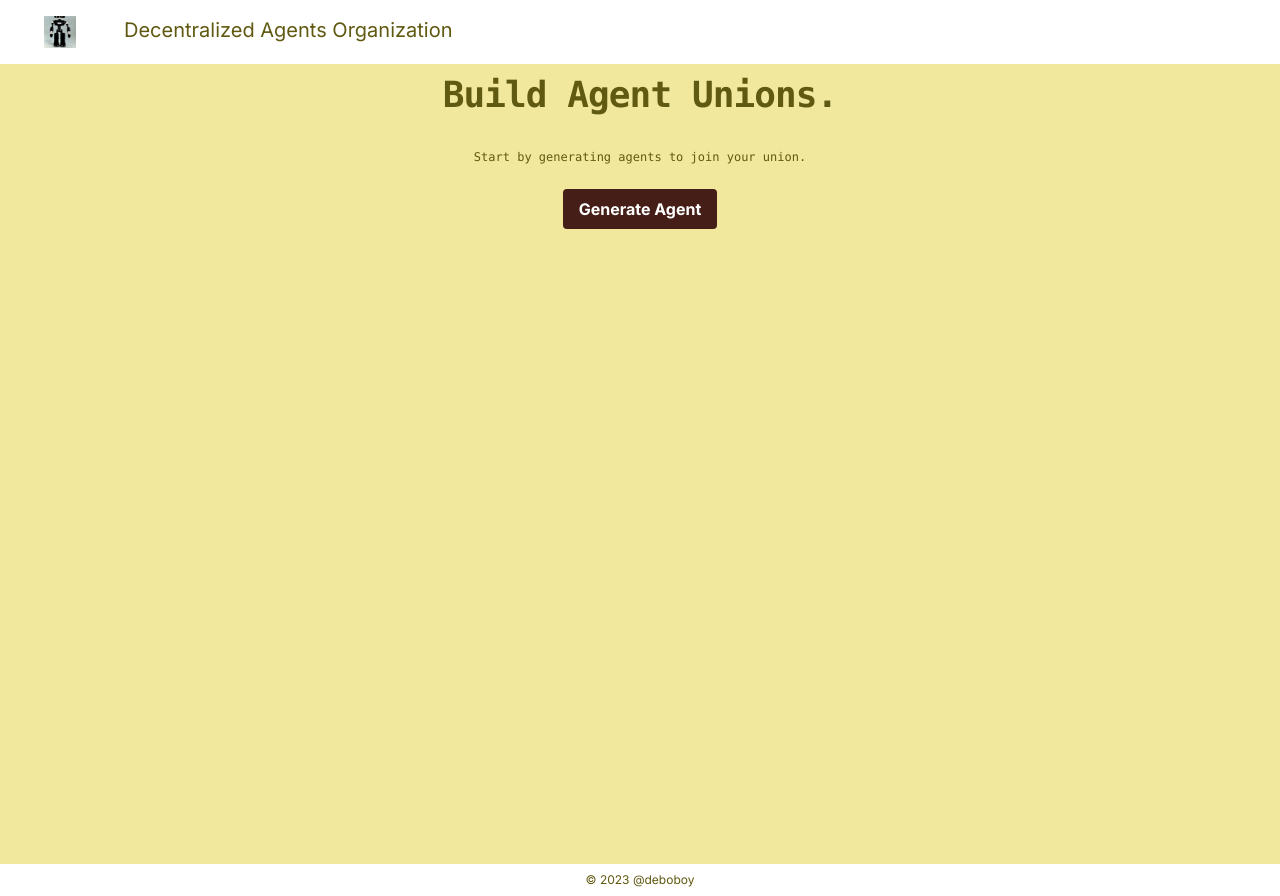
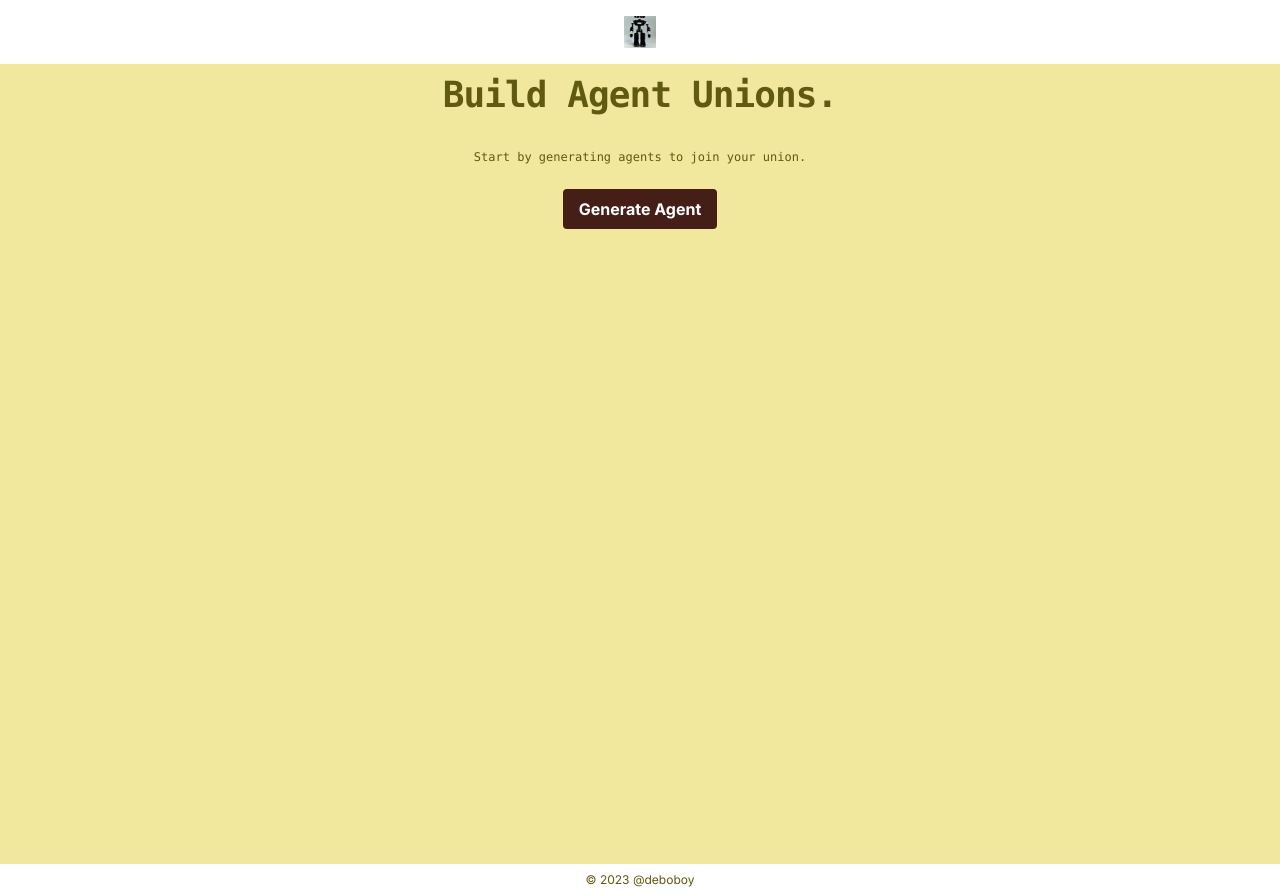
Before and after one commit to deboboy/agents-union, a Next.js app: page /studio in a window 1280 px wide. Built offline with nearby package versions, Linux system fonts and the light colour scheme.

Commit message:
cleanup layout; toast message

```diff
--- a/components/hugging-face.js
+++ b/components/hugging-face.js
@@ -71,7 +71,7 @@ const HFGenerate = () => {
   return (
     <div className="flex flex-col justify-left p-2">
       {toastVisible && (
-        <div className="fixed bottom-0 right-0 m-4 p-2 bg-green-500 text-white rounded">
+        <div className="fixed top-0 right-0 m-4 p-2 bg-[#b57236] text-white rounded">
           Description saved successfully!
         </div>
       )}
@@ -86,17 +86,19 @@ const HFGenerate = () => {
         return (
           <div key={index} className="w-full sm:w-1/2 md:w-1/3 lg:w-full pt-2 relative">
             <img src={url} className="w-full" />
-            <div className="bg-[#fcebdd] w-full inset-0 bg-black bg-opacity-50 text-[#605911] flex items-center justify-center border border-white">
+            <div className="w-full inset-0 bg-opacity-50 text-[#605911] flex items-center justify-center border border-white">
               {description}
             </div>
             <form onSubmit={handleSubmit(index)}>
-              <input ref={inputRef} type="text" className="w-full text-black mt-2 mb-2 rounded-none" placeholder="Describe agent" />
+              <input ref={inputRef} type="text" className="w-full text-black text-center mt-2 mb-2 rounded-none" placeholder="Describe agent skills and tools" />
+              <div className="flex justify-center">
                 <button
                   type="submit"
                   className="bg-[#451F17] hover:bg-gray-700 text-sm text-white font-bold py-2 px-2 rounded"
                 >
                   Save Description
                 </button>
+              </div>
             </form>
           </div>
         );
--- a/components/navbar.js
+++ b/components/navbar.js
@@ -24,30 +24,18 @@ export default function Navbar() {
             </button>
           </div>
           <div className="flex-1 flex items-center justify-center sm:items-stretch sm:justify-start">
-            <div className="flex-shrink-0 flex items-center">
+            <div className="flex-shrink-0 flex items-center justify-center w-full">
               <Link
                     href="/"
                     className="text-gray-300 hover:bg-gray-700 hover:text-white px-3 py-2 rounded-md text-sm font-medium"
                 >
-              <img className="block lg:hidden h-8 w-auto" src="/apple-touch-icon.png" alt="Decentralized Agents Organization" />
-              <img className="hidden lg:block h-8 w-auto" src="/apple-touch-icon.png" alt="Decentralized Agents Organization" />
+                <img className="block lg:hidden h-8 w-auto" src="/apple-touch-icon.png" alt="Decentralized Agents Organization" />
+                <img className="hidden lg:block h-8 w-auto" src="/apple-touch-icon.png" alt="Decentralized Agents Organization" />
               </Link>
-            </div>
-            <div className="hidden sm:block sm:ml-6 flex">
-              <div className="flex space-x-4">
-                <Link
-                    href="/"
-                    className="text-[#605911] hover:bg-gray-700 hover:text-white px-3 py-2 rounded-md text-xl"
-                >
-                    Decentralized Agents Organization
-                </Link>
-                {/* More navigation items here */}
-              </div>
             </div>
           </div>
         </div>
       </div>
-
       <div className={`${isOpen ? 'block' : 'hidden'} sm:hidden`}>
         <div className="px-2 pt-2 pb-3 space-y-1">
           <Link
@@ -56,6 +44,12 @@ export default function Navbar() {
           >
             About
           </Link>
+          <Link
+            href="/studio"
+            className="text-[#451F17] hover:bg-gray-700 hover:text-white block px-3 py-2 rounded-md text-base font-medium"
+          >
+            Studio
+          </Link>
           {/* More navigation items here */}
         </div>
       </div>
```
Lines whose indentation alone changed are shown as unchanged.
